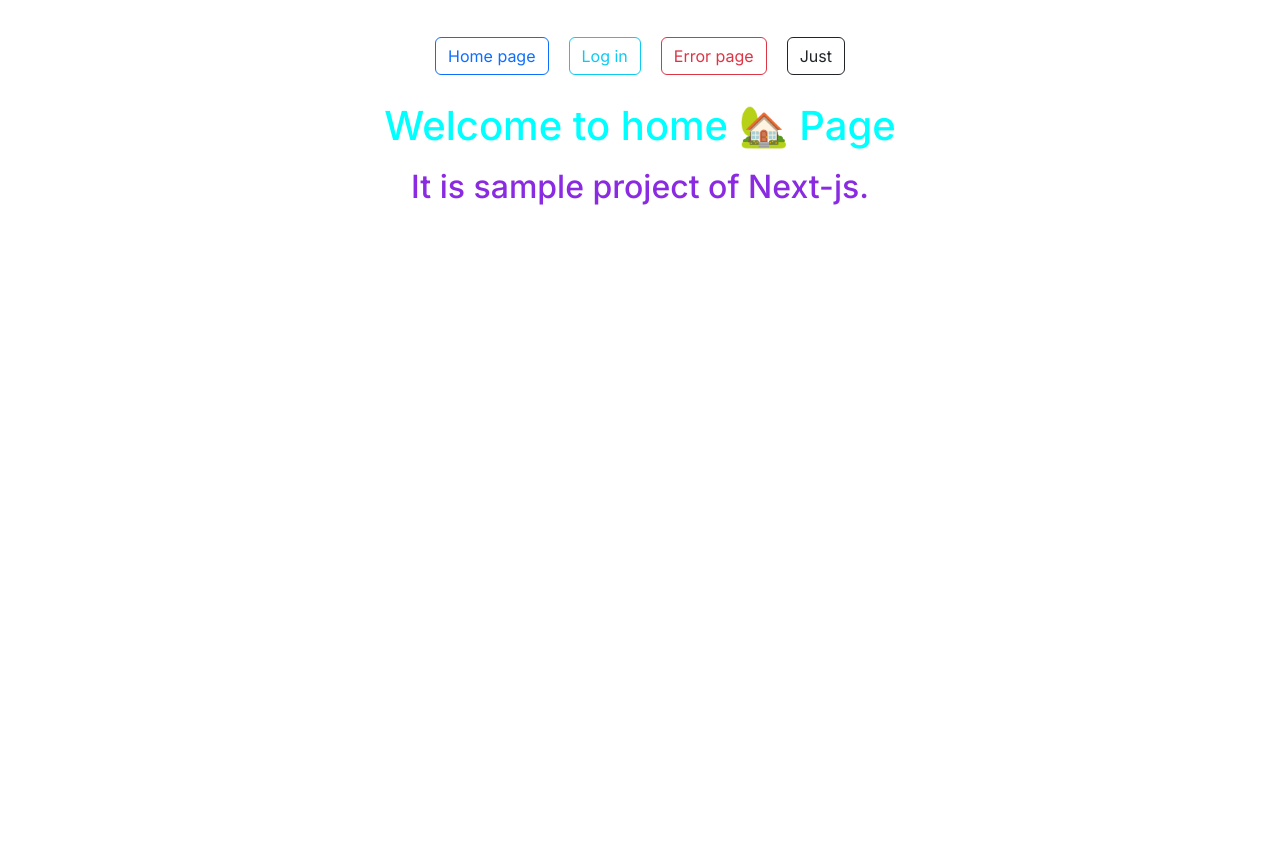
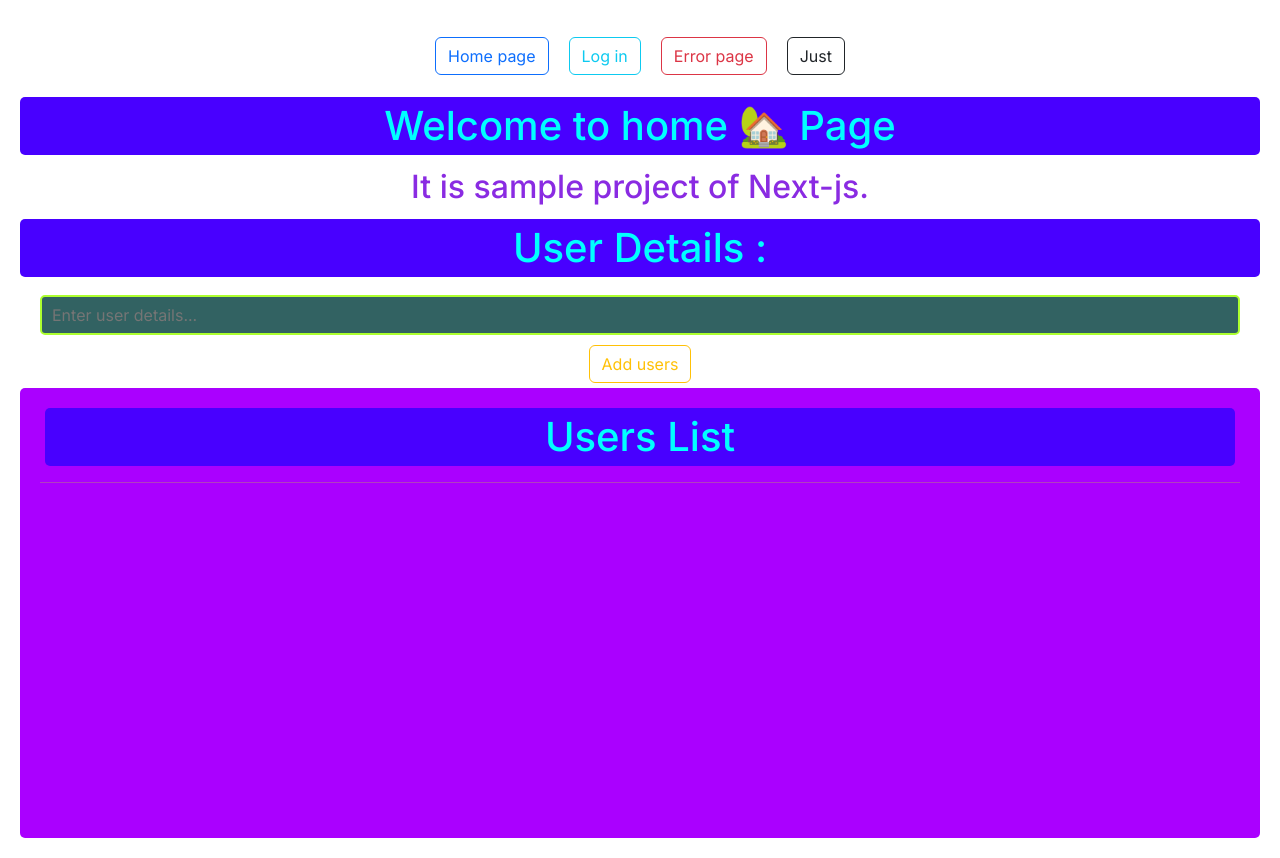
Before and after one commit to aniruddhaadak80/My-intro-by-nextJS, a Next.js app: page / in a window 1280 px wide. Before the commit the page ends 800 px from the top, so only its background shows below. Built offline with nearby package versions, Linux system fonts and the light colour scheme.

Commit message:
add redux  components and some color using css

```diff
--- /dev/null
+++ b/src/app/components/Addusers.js
@@ -0,0 +1,9 @@
+export default function AddUsers(){
+    return(
+        <>
+            <h1>User Details :</h1>
+            <input className="user-input" type="text" placeholder="Enter user details..."/>
+            <button className="btn btn-outline-warning">Add users</button>
+        </>
+    )
+}
--- /dev/null
+++ b/src/app/components/DisplayUsers.js
@@ -0,0 +1,11 @@
+export default function DisplayUsers(){
+    return(
+        <>
+        <div className="users-div">
+           <h1>Users List </h1>
+           <hr/>
+
+           </div>
+        </>
+    )
+}
--- a/src/app/globals.css
+++ b/src/app/globals.css
@@ -7,6 +7,8 @@
 
  h1{
     color: aqua;
+    background-color: rgb(72, 0, 255);
+    border-radius: 5px;
  }
 
  h2{
@@ -22,5 +24,31 @@ button{
 div{
     background-color: rgb(11, 14, 14);
     border-radius: 5px;
-    padding: 10px;
+    padding: 20px;
 }
+
+.user-input{
+   color: rgb(50, 237, 47);
+   background-color: rgb(50, 98, 98);
+   border: 2px solid greenyellow;
+   border-radius: 5px;
+   height: 40px;
+   width:1200px ;
+   padding: 10px;
+   margin: 10px;
+   text-align: left;
+}
+
+.user-input:hover{
+   background-color: blue;
+}
+
+.users-div{
+   height: 450px;
+   width: autouser-;
+   background-color: rgb(170, 0, 255);
+}
+
+hr{
+   color: rgb(195, 255, 0);
+}
--- a/src/app/page.tsx
+++ b/src/app/page.tsx
@@ -1,8 +1,13 @@
+import Addusers from '@/app/components/Addusers'
+import DisplayUsers from '@/app/components/DisplayUsers'
 export default function Home() {
   return (
     <>
       <h1>Welcome to home 🏡 Page</h1>
       <h2>It is sample project of Next-js. </h2>
+
+       <Addusers/>
+       <DisplayUsers/>
     </>
   );
 }
```
Also changed, not shown: src/app/just/page.tsx (+29 -7 lines), src/app/style/style.module.css (added, +20 -0 lines), src/app/redux/provider.js (added), src/app/redux/slice.js (added), src/app/redux/store.js (added), src/app/style/oher.module.css (renamed from src/app/oher.module.css).
